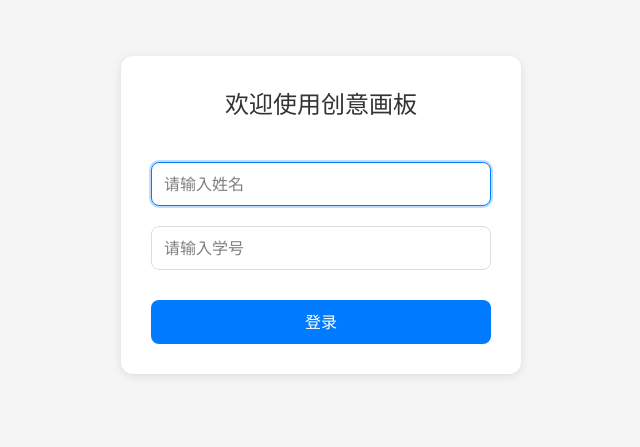
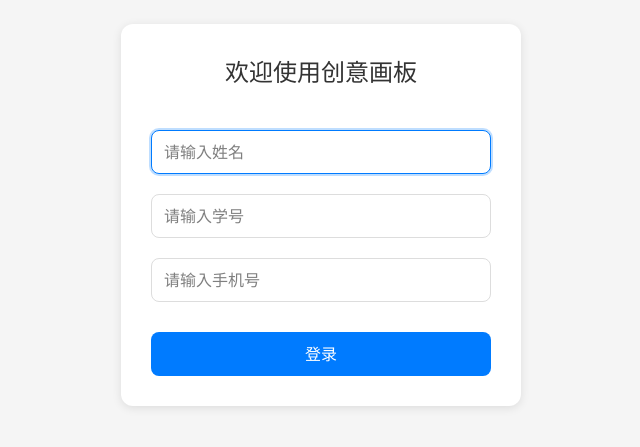
Before and after one commit to luo10/drawing-board-front, a React (Vite) app: page / in a window 1280 px wide. Shown: the part 185-632 px from the top of the page, without its empty margins (319-959 px from the left). Built offline with nearby package versions, Linux system fonts and the light colour scheme.

Commit message:
在登录组件中添加手机号输入字段及验证，确保用户填写完整信息并提交有效手机号

```diff
--- a/src/components/Login.jsx
+++ b/src/components/Login.jsx
@@ -88,9 +88,17 @@ function Login({ onLogin }) {
     const formData = new FormData(e.target);
     const name = formData.get("name");
     const studentId = formData.get("studentId");
+    const phone = formData.get("phone");
 
-    if (!name || !studentId) {
+    if (!name || !studentId || !phone) {
       setError("请填写完整信息");
+      return;
+    }
+
+    // 简单的手机号验证
+    const phoneRegex = /^1\d{10}$/;
+    if (!phoneRegex.test(phone)) {
+      setError("请输入有效的手机号码（以1开头的11位数字）");
       return;
     }
 
@@ -105,7 +113,11 @@ function Login({ onLogin }) {
           headers: {
             "Content-Type": "application/json",
           },
-          body: JSON.stringify({ username: name, student_id: studentId }),
+          body: JSON.stringify({
+            username: name,
+            student_id: studentId,
+            phone: phone,
+          }),
         }
       );
 
@@ -145,7 +157,20 @@ function Login({ onLogin }) {
           autoCapitalize="off"
           autoCorrect="off"
           spellCheck="false"
+          enterKeyHint="next"
+          disabled={isLoading}
+        />
+        <Input
+          type="tel"
+          name="phone"
+          placeholder="请输入手机号"
+          required
+          autoCapitalize="off"
+          autoCorrect="off"
+          spellCheck="false"
           enterKeyHint="done"
+          pattern="[0-9]*"
+          inputMode="numeric"
           disabled={isLoading}
         />
         <Button type="submit" disabled={isLoading}>
```
